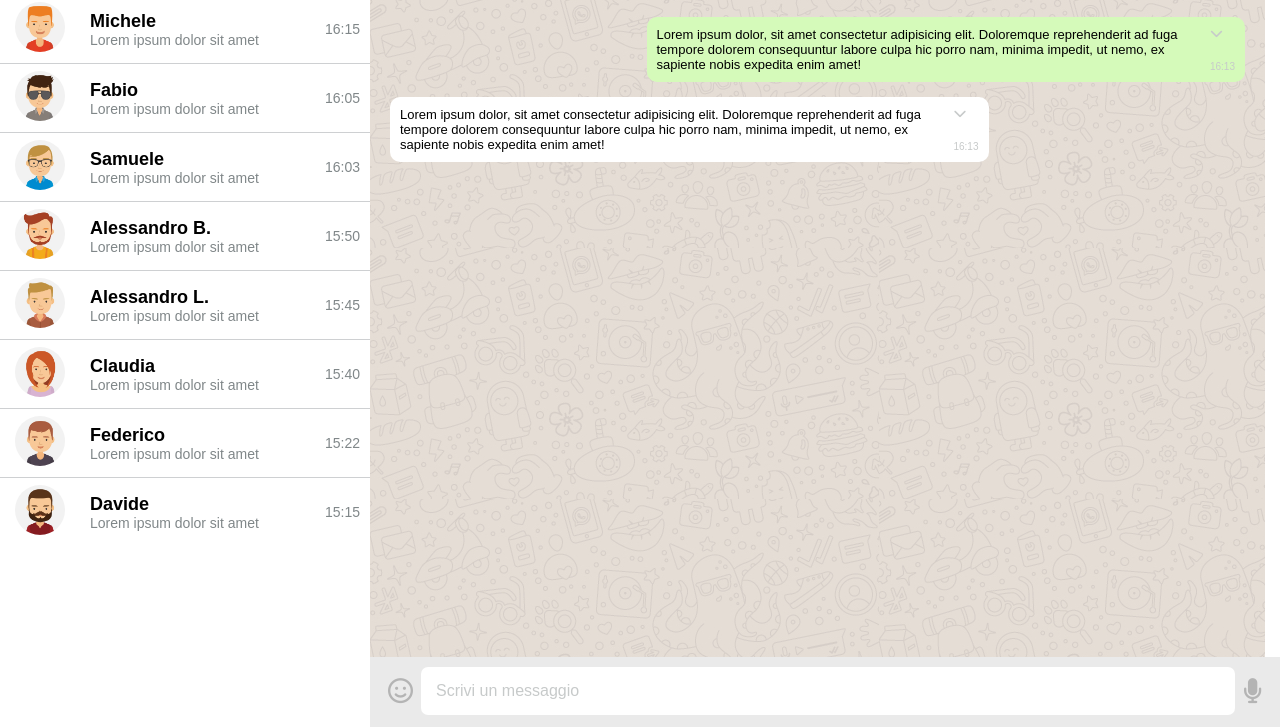
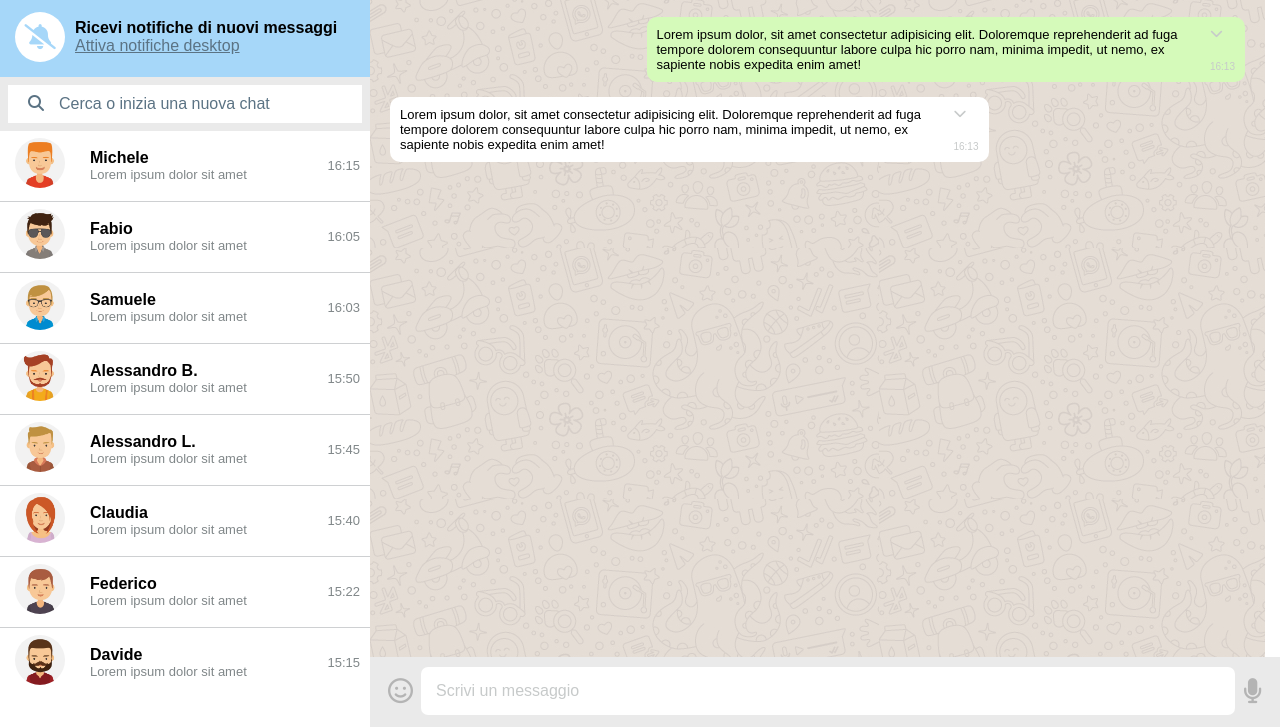
Before and after one commit to Mustaaaaa/html, a plain HTML site: page index.html in a window 1280 px wide. Shown: the part 73-800 px from the top of the page. Drawn offline with Linux system fonts and the light colour scheme.

Commit message:
add: receive notification and search chat row

```diff
--- a/css/style.css
+++ b/css/style.css
@@ -43,12 +43,12 @@ img{
 
 }
 .profile-name{
-    font-weight: bold;
-    font-size: 18px;
+    font-weight: 600;
+    font-size: 16px;
 }
 .last-access{
     color: #808789;
-    font-size: 14px;
+    font-size: 13px;
 }
 .message-section{
     background-image: url(../img/mine.jpg);
@@ -91,12 +91,23 @@ img{
     display: flex;
     flex-grow: 1;
 }
+.search-chat{
+    padding: 8px;
+}
+.search-chat .write-message{
+    border-radius: 0;
+    padding: 10px;
+}
+.search-chat .write-message i{
+    padding-right: 15px;
+    padding-left: 10px;
+}
 .big-icon{
     font-size: 25px;
     padding: 8px;
     color: #B4B4B4;
 }
-.write-message-tablet-version{
+.write-message-section .row{
     display: flex;
     justify-content: space-between;
     align-items: center;
@@ -105,6 +116,7 @@ img{
     display: flex;
     align-items: center;
     justify-content: space-between;
+    height: 70px;
 }
 hr{
     border: 0;
@@ -117,14 +129,31 @@ hr{
     flex-grow: 1;
     padding: 10px;
 }
-.side-bar{
+.ring-slash-icon{
+    background-color: white;
+    border-radius: 50px;
+    width: 50px;
+    aspect-ratio: 1/1;
+    display: flex;
+    justify-content: center;
+    align-items: center;
 
+}
+.receive-notification{
+    padding: 15px;
+}
+.ring-slash-icon-description{
+    display: flex;
+    flex-direction: column;
+    justify-content: center;
+    padding-left: 10px;
 }
 .side-bar .profile-preview .profile-description .message-arrive-hour{
     align-self: flex-start;
 }
 /* display none */
-.icon-header, .icon-write-message-section, .profile-description, .side-bar{
+.icon-header, .icon-write-message-section, .profile-description, .side-bar,
+.side-bar .big-icon, .receive-notification, .search-chat{
     display: none;
 }
 
@@ -144,7 +173,6 @@ hr{
 /* background color */
 .bg-green{
     background-color: #D5FABA;
-
 }
 .bg-white{
     background-color: white;
@@ -152,17 +180,23 @@ hr{
 .bg-lightgray{
     background-color: #EAEAEA;
 }
+.bg-cyan{
+    background-color: #A6D7F9;
+}
 /* color */
 .lightgray{
     color: #C7CACA;
+}
+.darkgray{
+    color: #5B7384;
+}
+.cyan{
+    color: #A6D7F9;
 }
 
 @media (min-width:500px){
     .side-bar, .icon-write-message-section, .icon-header {
         display: flex;
-    }
-    .side-bar .big-icon{
-        display: none;
     }
     .profile-photo{
         padding: 7px 15px;
@@ -172,11 +206,12 @@ hr{
 @media (min-width:980px){
     .profile-preview{
         width: 370px;
+        height: 70px;
     }
     .side-bar .big-icon{
         display: inline;
     }
-    .profile-description{
+    .profile-description, .receive-notification, .search-chat{
         display: flex;
     }
 }
--- a/index.html
+++ b/index.html
@@ -28,6 +28,22 @@
                             <i class="big-icon fa-solid fa-ellipsis-vertical"></i>
                         </div>
                     </div>
+                    <div class="receive-notification bg-cyan">
+                        <div class="row">
+                            <div class="ring-slash-icon">
+                                <i class="big-icon fa-solid fa-bell-slash cyan"></i>
+                            </div>
+                            <div class="ring-slash-icon-description">
+                                <p class="profile-name">Ricevi notifiche di nuovi messaggi</p>
+                                <a class="darkgray" href="#">Attiva notifiche desktop</a>
+                            </div>
+                        </div>
+                    </div>
+                    <div class="search-chat bg-lightgray">
+                        <div class="write-message">
+                            <p class="darkgray"><i class="fa-solid fa-magnifying-glass"></i>Cerca o inizia una nuova chat</p>
+                        </div>
+                    </div>
                     <div class="profile-preview">
                         <div class="row">
                             <div class=" profile-photo">
@@ -35,7 +51,7 @@
                             </div>
                             <div class="row">
                                 <div class="profile-description">
-                                    <div class="">
+                                    <div >
                                         <p class="profile-name">Michele</p>
                                         <p class="last-access">Lorem ipsum dolor sit amet</p>
                                     </div>
@@ -54,7 +70,7 @@
                             </div>
                             <div class="row">
                                 <div class="profile-description">
-                                    <div class="">
+                                    <div>
                                         <p class="profile-name">Fabio</p>
                                         <p class="last-access">Lorem ipsum dolor sit amet</p>
                                     </div>
@@ -73,7 +89,7 @@
                             </div>
                             <div class="row">
                                 <div class="profile-description">
-                                    <div class="">
+                                    <div>
                                         <p class="profile-name">Samuele</p>
                                         <p class="last-access">Lorem ipsum dolor sit amet</p>
                                     </div>
@@ -238,7 +254,7 @@
                     </div>
                 </div>
                 <div class="write-message-section">
-                    <div class="row write-message-tablet-version">
+                    <div class="row  ">
                         <div class="icon-write-message-section">
                             <i class="big-icon fa-regular fa-face-smile"></i>
                         </div>
```
